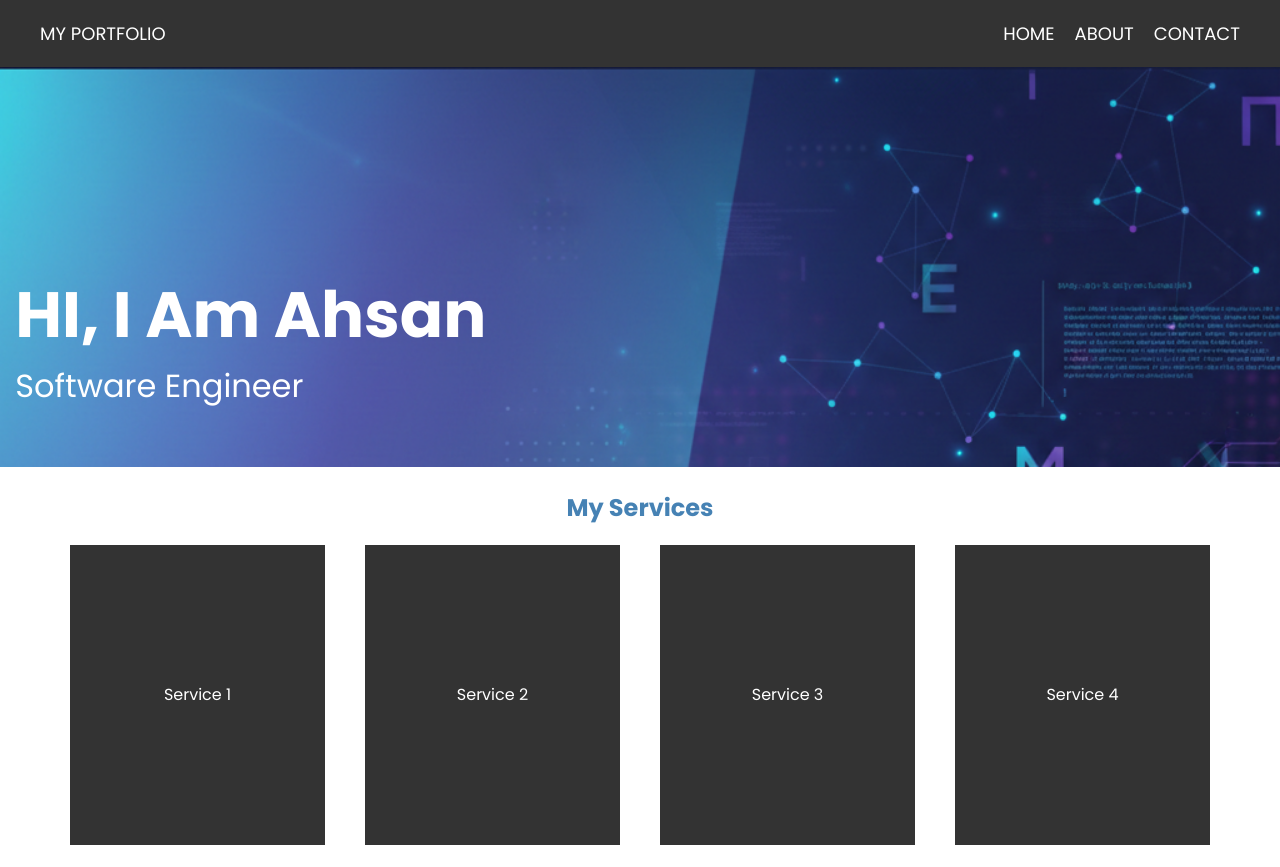
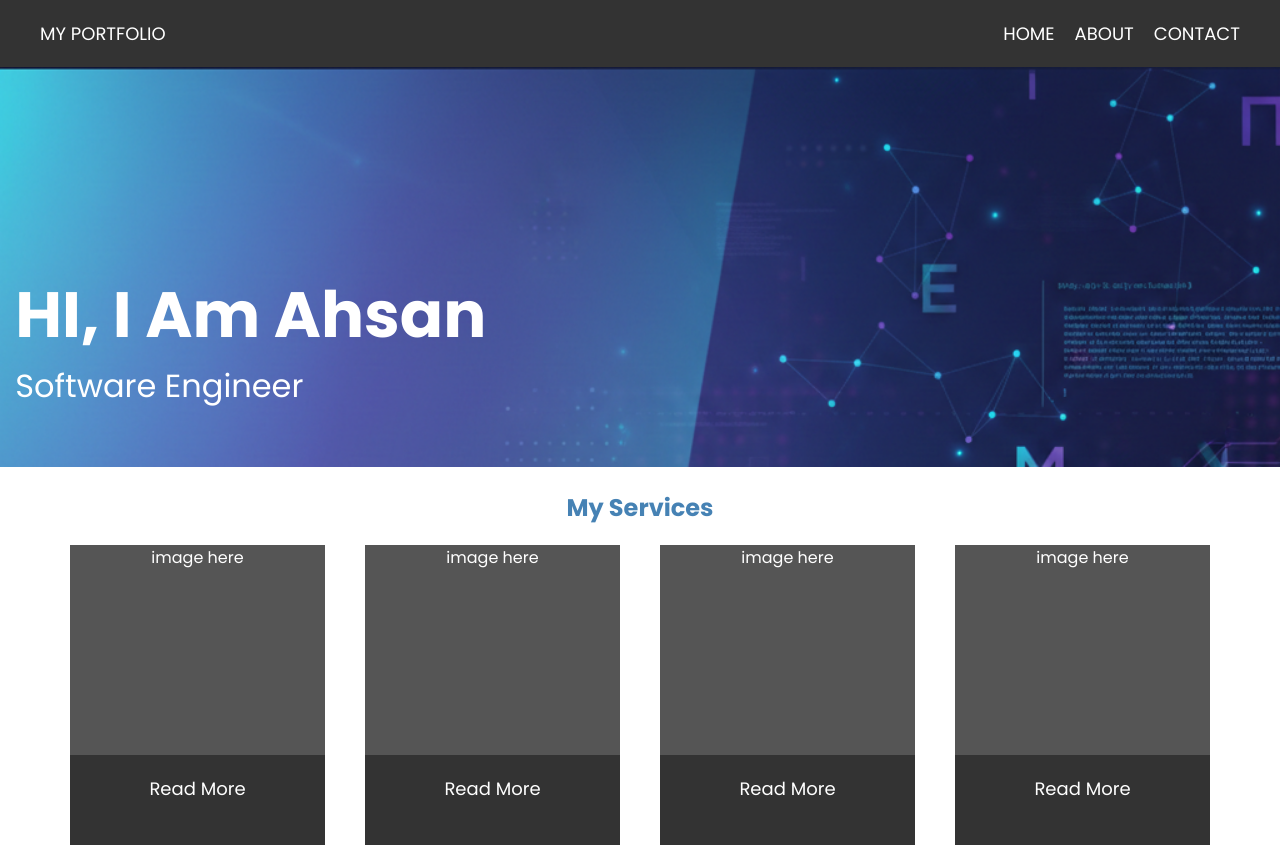
Before and after one commit to ahsanyousaf786/Elktech-intership-mernstack, a React (Vite) app in the folder my-portfolio/: page / in a window 1280 px wide. Built offline with nearby package versions, Linux system fonts and the light colour scheme.

Commit message:
updated service.jsx and index.jsx

```diff
--- a/my-portfolio/src/components/Services.jsx
+++ b/my-portfolio/src/components/Services.jsx
@@ -5,10 +5,23 @@ function Services() {
         <div className='services'>
             <h2>My Services</h2>
             <div className="services-container">
-                <div id="service1" className="service-card">Service 1</div>
-                <div id="service2" className="service-card">Service 2</div>
-                <div id="service3" className="service-card">Service 3</div>
-                <div id="service4" className="service-card">Service 4</div>
+                <div id="service1" className="service-card">
+                    <div className="img">  image here  </div>
+                    <p><a href="">Read More</a></p>
+                </div>
+                <div id="service1" className="service-card">
+                    <div className="img">  image here  </div>
+                    <p><a href="">Read More</a></p>
+                </div>
+                <div id="service1" className="service-card">
+                    <div className="img">  image here  </div>
+                    <p><a href="">Read More</a></p>
+                </div>
+                <div id="service1" className="service-card">
+                    <div className="img">  image here  </div>
+                    <p><a href="">Read More</a></p>
+                </div>
+
             </div>
         </div>
     )
--- a/my-portfolio/src/index.css
+++ b/my-portfolio/src/index.css
@@ -103,12 +103,30 @@ body {
 
 }
 .service-card{
+  position: relative;
   width: 300px;
   height: 300px;
   background-color: #333;
   color: white;
   margin: 20px;
   display: flex;
-  justify-content: center;
+  flex-direction: column;
+  justify-content: flex-start;
   align-items: center;
+
+  gap: 20px;
+
 }
+
+.service-card .img{
+  width: 100%;
+  height: 70%;
+  background-color: #555;
+}
+
+.service-card p a{
+  color: white;
+  text-decoration: none;
+  font-size: 18px;
+  transition: color 0.3s ease;
+}
```
